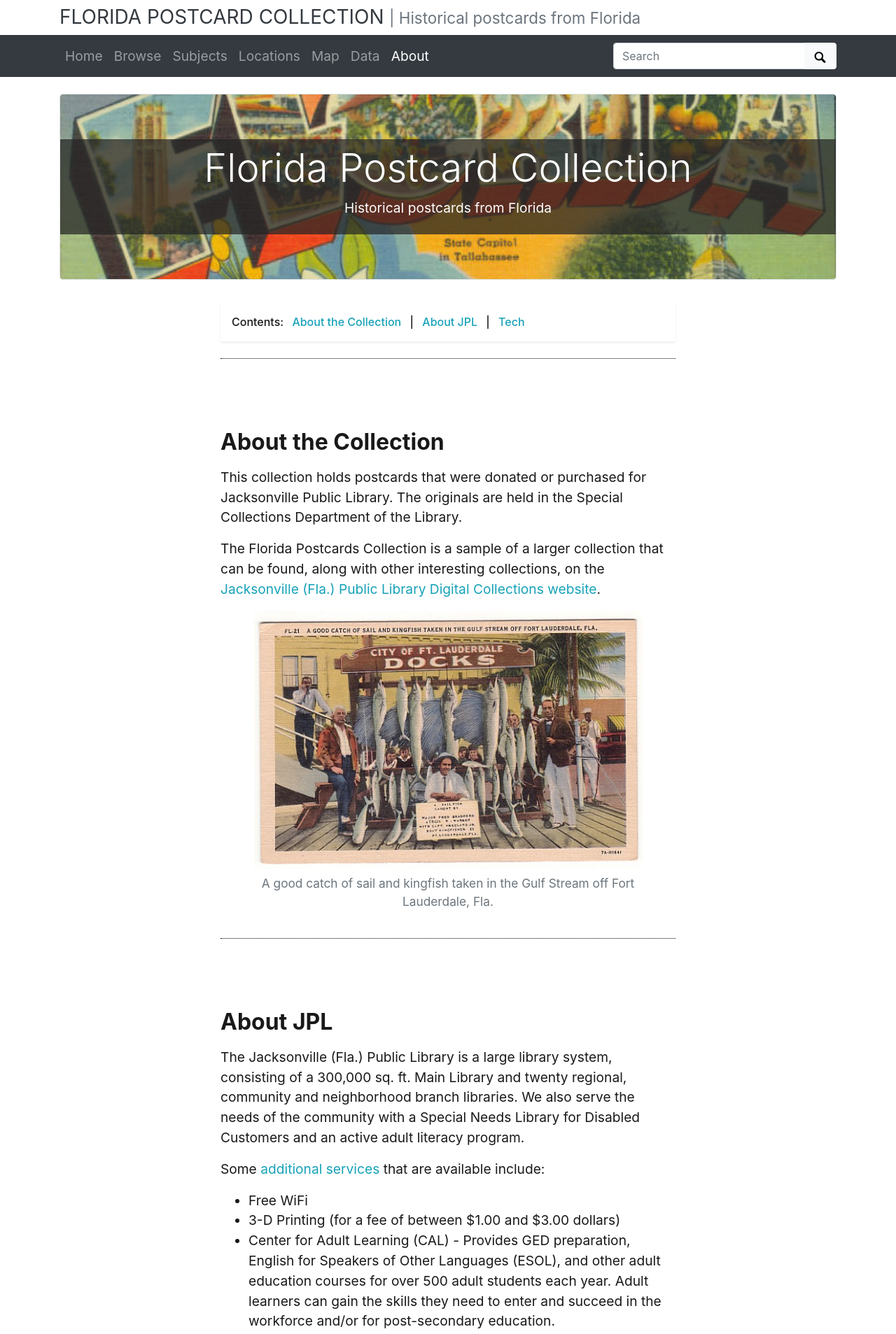
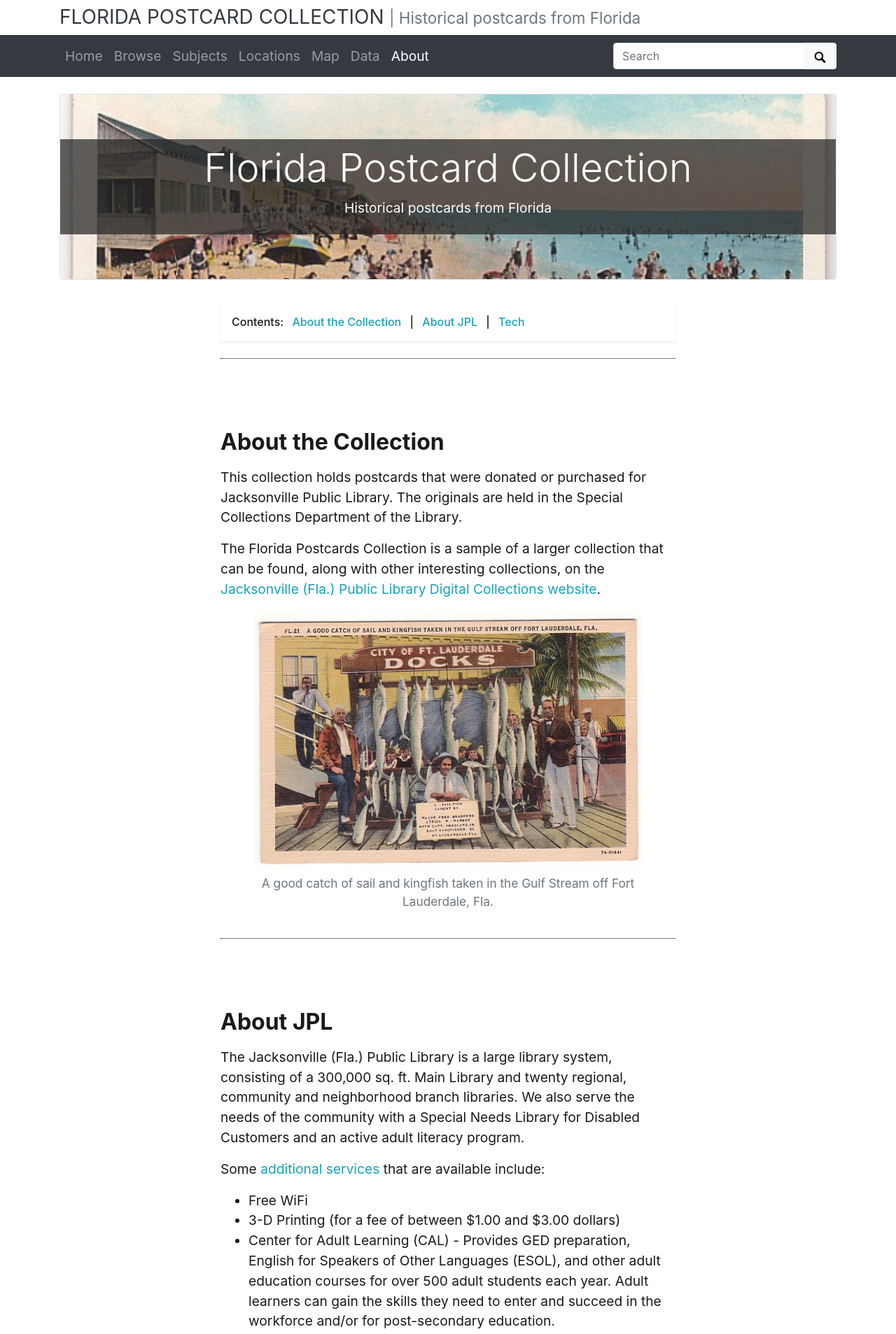
Before and after one commit to hbumbalough/hbcollection, a Jekyll site: the page built from pages/about.md, in a window 1280 px wide. Shown: the top 1907 px of the page at 70% size. Built offline with Jekyll 4.4.1, drawn with Linux system fonts in a browser that asks for light colours.

Commit message:
Update header image

```diff
--- a/_data/theme.yml
+++ b/_data/theme.yml
@@ -29,7 +29,8 @@ featured-locations-max: 3 # set number of top locations to display if auto gener
 # Featured image on About page - if left blank, CB will use image featured on the home page
 # use either an objectid (from an item in this collect), a relative location of an image in this repo, or a full url to an image elsewhere
 # about-featured-image: https://cdil.lib.uidaho.edu/images/palouse_sm.jpg
-about-featured-image: objects/greetings-from-florida.jpg
+# about-featured-image: objects/greetings-from-florida.jpg
+about-featured-image: pc001
 
 ##########
 # BROWSE PAGE
```
